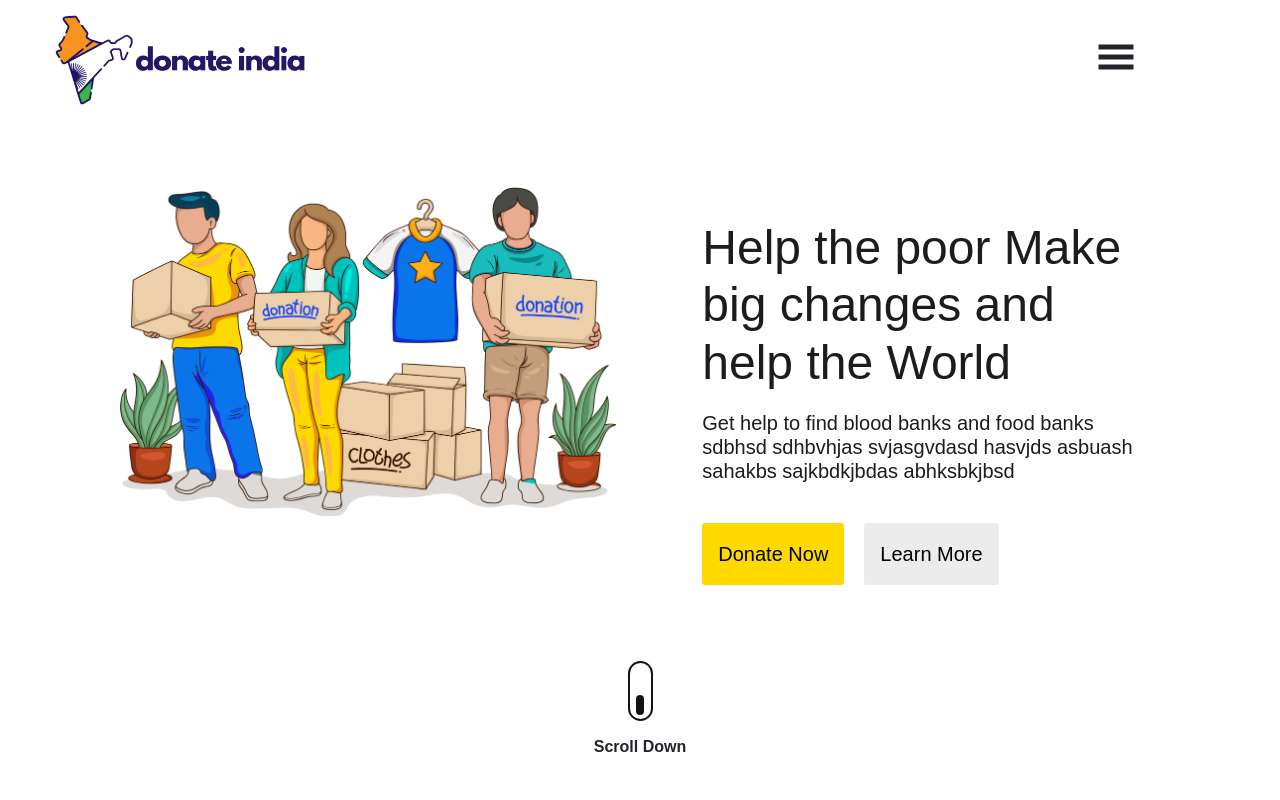
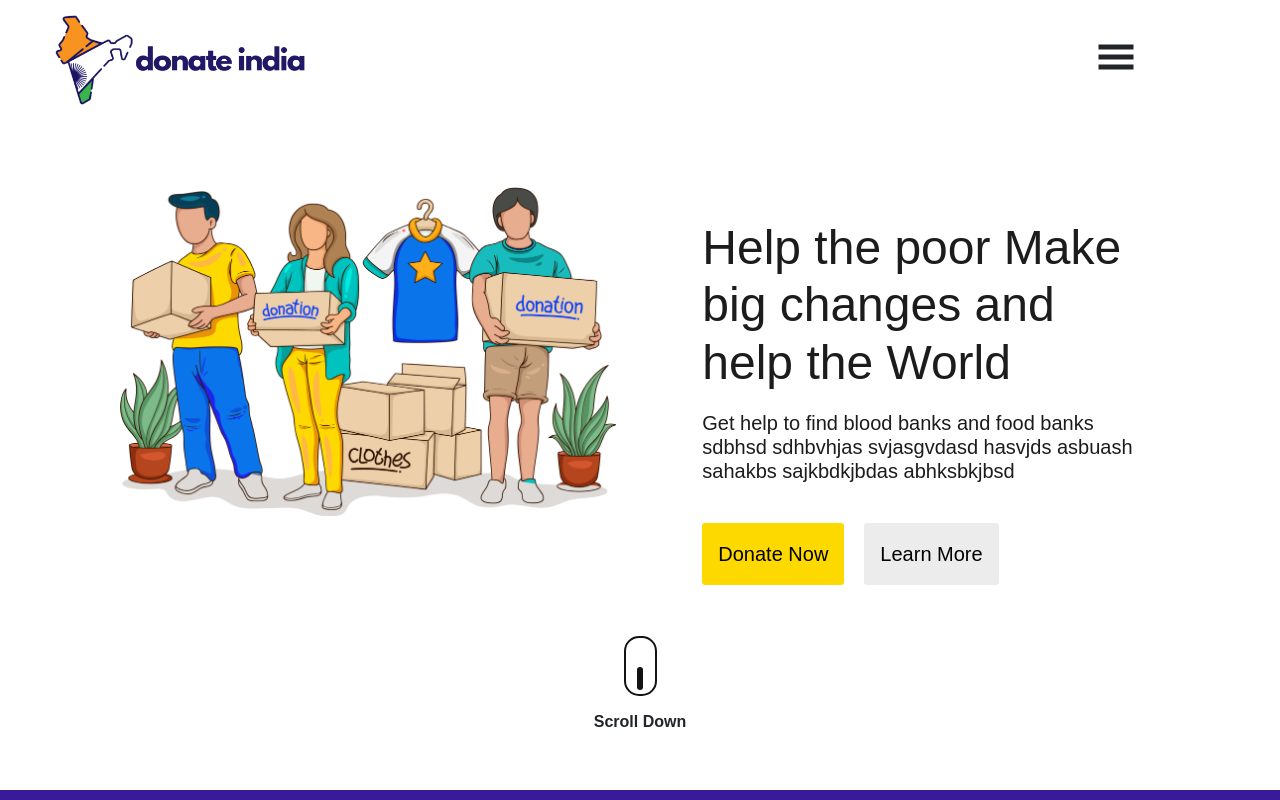
Before and after one commit to tanujdey7/donateindia, a React (Create React App) app: page / in a window 1280 px wide. Shown: the top 800 px of the page. Built offline with nearby package versions, Linux system fonts and the light colour scheme.

Commit message:
navbar and footer update

```diff
--- a/src/Components/HeadFoot/Footer.css
+++ b/src/Components/HeadFoot/Footer.css
@@ -26,19 +26,8 @@
   color: #ffffff;
 }
 
-/* .footer-line {
-  width: 70%;
-  margin-top:3%;
-  margin-left: auto;
-  margin-right: auto;
-  margin-bottom: 3%;
-  height: 2px;
-  background-color: #ffffff;
-} */
-
-
 .footer-line{
-  width: 80%;
+  width: 100%;
   height:100px;
   margin-top:3%;
   margin-left: auto;
--- a/src/Components/Home.css
+++ b/src/Components/Home.css
@@ -8,7 +8,7 @@
 .hero-section-row {
   width: 90%;
   margin-top: 5%;
-  margin-bottom: 5%;
+  margin-bottom: 3%;
   margin-left: auto;
   margin-right: auto;
 }
@@ -98,7 +98,7 @@
 .scroll-container{
   margin-left: auto;
   margin-right: auto;
-  width: 25px;
+  width: 33px;
   height: 60px;
   border: 2px solid #131313;
   border-radius: 15px;
@@ -106,12 +106,12 @@
 }
 
 .scroller{
-  width: 8px;
+  width: 6px;
   border-radius: 8px;
   background-color: #131313;
   position: absolute;
   top: 4px;
-  left: 6px;
+  left: 11px;
   bottom: 25px;
   animation: scroller 1500ms ease-out infinite;
 }
--- a/src/Components/Sections/Fundraise.css
+++ b/src/Components/Sections/Fundraise.css
@@ -109,6 +109,6 @@
 }
 
 .fundraise-card-footer {
-  /* background: red; */
+  background: transparent;
   border: none;
 }
```
